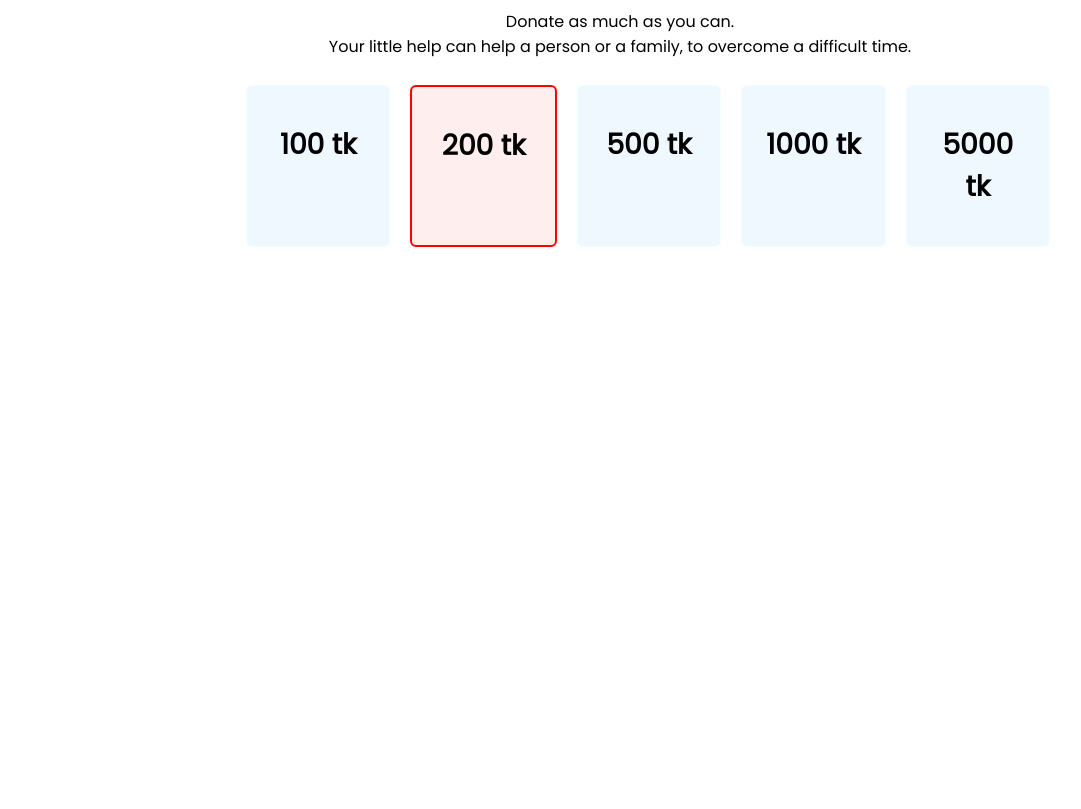
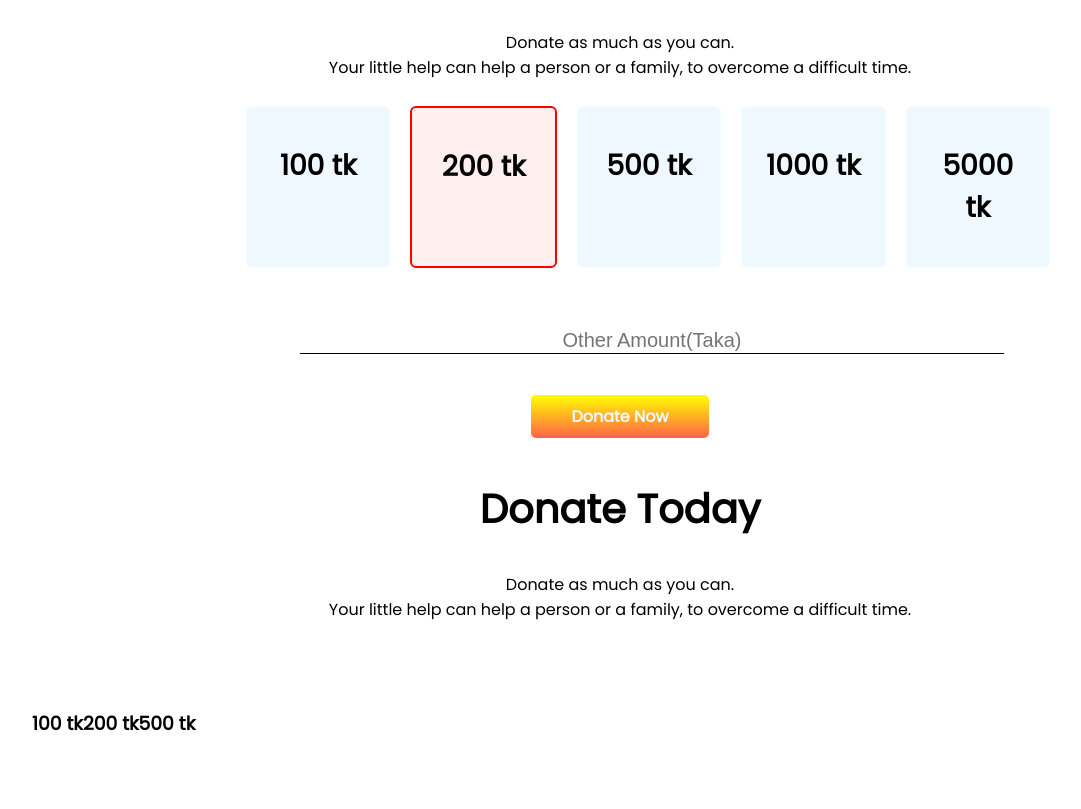
Before and after one commit to ABuBakar7447/donate-for-humanity-repo, a plain HTML site: page index.html in a window 1280 px wide. Shown: the part 776-1585 px from the top of the page, without its empty margins (20-1101 px from the left). Before the commit the page ends 1033 px from the top, so only its background shows below. Drawn offline with Linux system fonts and the light colour scheme.

Commit message:
new change

```diff
--- a/index.html
+++ b/index.html
@@ -34,6 +34,8 @@
 
         </div>
 
+
+
                 <div class="murgi">
 
                     <div class="taka">
@@ -58,10 +60,43 @@
 
                 </div>
 
+            <input class="alu" type="text" placeholder="Other Amount(Taka)">
+
+
+            <div class="halim">
+                <a class="button-link"  target="_blank" href="">Donate Now</a>
+
+            </div>
+
+    </section>
+
+
+    <section>
+
+        <div class="halim">
+            <h2> Donate Today</h2>
+            <p>Donate as much as you can.<br>Your little help can help a person or a family, to overcome a difficult time.</p>
 
 
 
+            <div class="donation-plan">
 
+                <div id="food">
+                    <h3>100 tk</h3>
+                </div>
+
+                <div class="shelter">
+                    <h3>200 tk</h3>
+                </div>
+
+                <div id="education">
+                    <h3>500 tk</h3>
+                </div>
+
+            </div>
+
+
+        </div>
 
     </section>
 
--- a/style.css
+++ b/style.css
@@ -12,6 +12,7 @@ h2{
 }
 
 .biriani{
+    display: block;
     background-image: url(donation13.jpg);
     background-repeat: no-repeat;
     background-size: 100%;
@@ -19,18 +20,22 @@ h2{
     color: white;
 }
 .halim{
+
     text-align: center;
     line-height: normal;
+    margin-top: 50px;
 
 }
 
 .button-link{
+    text-align: center;
     text-decoration: none;
     background-image: linear-gradient(yellow, tomato);
     padding: 10px 40px;
     border-radius: 5px;
     font-weight: bold;
     color: aliceblue;
+
 
 }
 
@@ -57,3 +62,22 @@ h2{
     border: 2px solid red;
     background-color: rgba(255, 0, 0, 0.068);
 }
+
+.alu{
+    text-align: center;
+    font-size: 20px;
+    border: none;
+    margin-top: 50px;
+    margin-left: 25%;
+    width: 700px;
+    border-bottom: 1px solid black;
+
+
+}
+
+
+.donation-plan{
+    display: flex;
+    border: 2px solid white;
+    padding: 50px 50px;
+}
```
Lines whose indentation alone changed are shown as unchanged.
